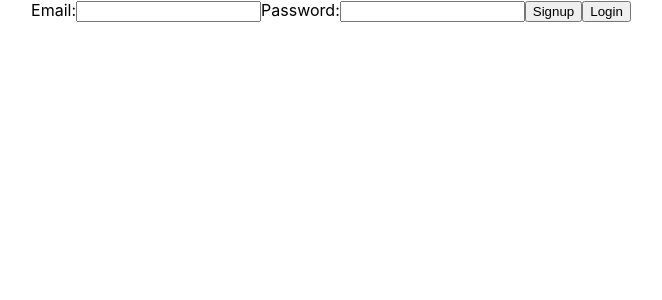
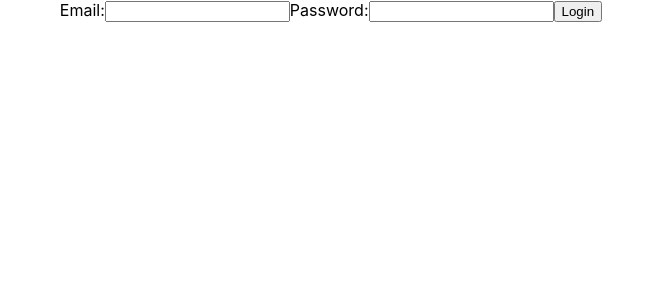
Before and after one commit to AagmanSuri/Technoracy-Ecomm, a React (Create React App) app: page /login in a window 1280 px wide. Shown: the top 300 px of the page, without its empty margins (309-971 px from the left). Built offline with nearby package versions, Linux system fonts and the light colour scheme; what miragejs would draw is missing.

Commit message:
auth update

```diff
--- a/src/Pages/Home.js
+++ b/src/Pages/Home.js
@@ -13,7 +13,7 @@ const Home = () => {
     <div>
       {}
       <h1>Home</h1>
-      <h1>{isLogin}</h1>
+      <h1>isLogin:{isLogin ? "true" : "false"}</h1>
     </div>
   );
 };
--- a/src/Pages/Login.js
+++ b/src/Pages/Login.js
@@ -10,20 +10,20 @@ const Login = () => {
 
   console.log("loc from login", location);
 
-  const signupHandler = async () => {
-    try {
-      const response = await axios.post(`/api/auth/signup`, {
-        firstName: "aagman",
-        lastName: "suri",
-        email: "aagman@gmail.camp",
-        password: "aagman"
-      });
-      console.log(response);
-      localStorage.setItem("token", response.data.encodedToken);
-    } catch (error) {
-      console.log(error);
-    }
-  };
+  // const signupHandler = async () => {
+  //   try {
+  //     const response = await axios.post(`/api/auth/signup`, {
+  //       firstName: "aagman",
+  //       lastName: "suri",
+  //       email: "aagman@gmail.camp",
+  //       password: "aagman"
+  //     });
+  //     console.log(response);
+  //     localStorage.setItem("token", response.data.encodedToken);
+  //   } catch (error) {
+  //     console.log(error);
+  //   }
+  // };
 
   const loginHandeler = async () => {
     try {
@@ -38,14 +38,14 @@ const Login = () => {
       console.log(error);
     }
   };
-
+  console.log(isLogin);
   return (
     <div>
       <label>Email:</label>
       <input type="email" />
       <label>Password:</label>
       <input type="password" />
-      <button onClick={signupHandler}>Signup</button>
+      {/* <button onClick={signupHandler}>Signup</button> */}
       <button onClick={loginHandeler}>Login</button>
     </div>
   );
--- a/src/Pages/Private/Wishlist.js
+++ b/src/Pages/Private/Wishlist.js
@@ -0,0 +1,7 @@
+import React from "react";
+
+const Wishlist = () => {
+  return <div>Wishlist</div>;
+};
+
+export default Wishlist;
```
Also changed, not shown: src/Pages/Signup.js (added, +7 -0 lines).
